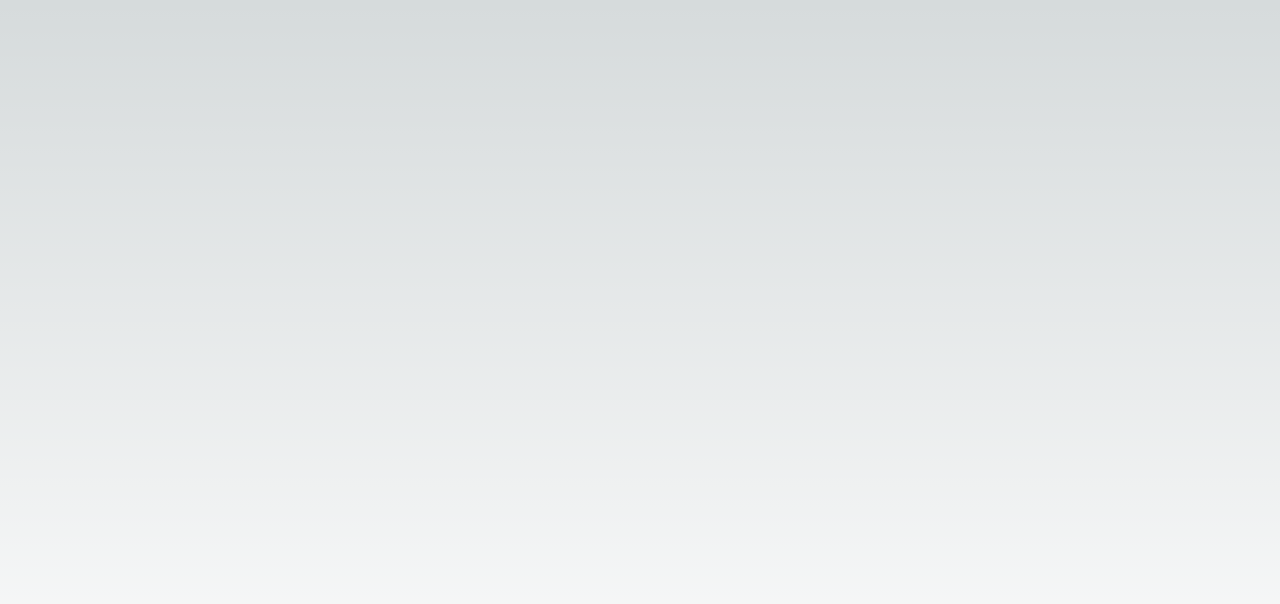
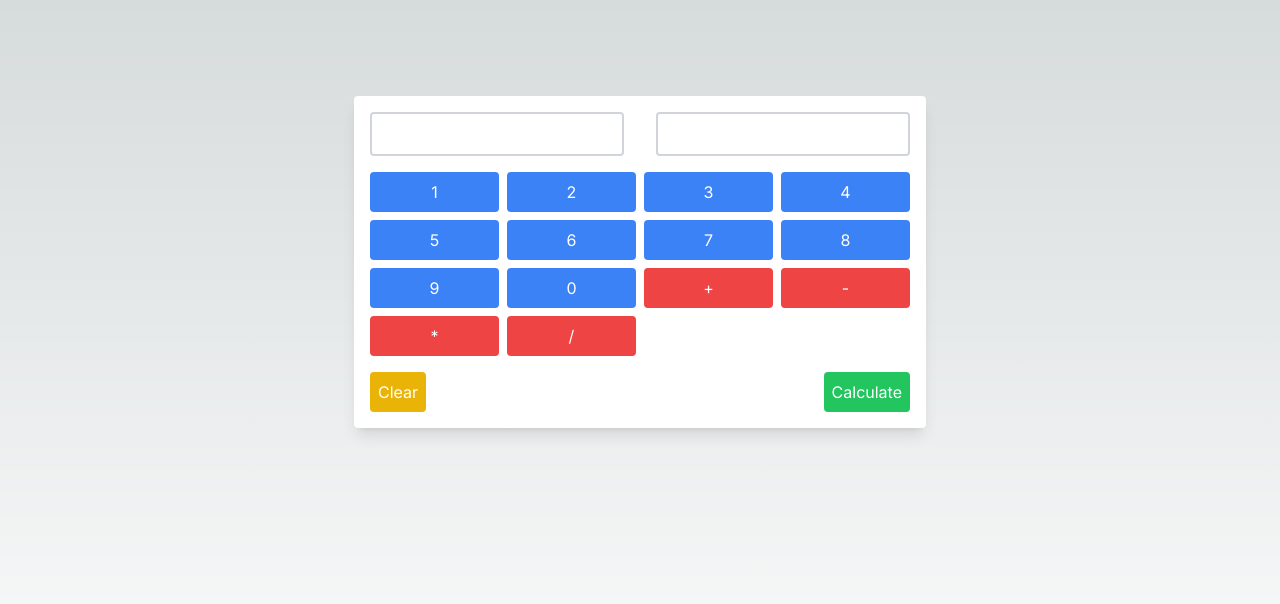
Before and after one commit to stub-ai/d3ee6841-d361-5639-b3e9-46a5fc818b6b, a Next.js app: page / in a window 1280 px wide. Shown: the top 604 px of the page. Built offline with nearby package versions, Linux system fonts and the light colour scheme.

Commit message:
Commit from Stub AI (#1)

```diff
--- /dev/null
+++ b/components/Calculator.tsx
@@ -0,0 +1,104 @@
+import { useState } from 'react';
+
+const Calculator = () => {
+  const [firstNumber, setFirstNumber] = useState('');
+  const [secondNumber, setSecondNumber] = useState('');
+  const [operator, setOperator] = useState('');
+  const [result, setResult] = useState('');
+
+  const handleNumberClick = (number: string) => {
+    if (!operator) {
+      setFirstNumber(firstNumber + number);
+    } else {
+      setSecondNumber(secondNumber + number);
+    }
+  };
+
+  const handleOperatorClick = (operator: string) => {
+    setOperator(operator);
+  };
+
+  const calculate = () => {
+    const num1 = parseFloat(firstNumber);
+    const num2 = parseFloat(secondNumber);
+
+    switch (operator) {
+      case '+':
+        setResult((num1 + num2).toString());
+        break;
+      case '-':
+        setResult((num1 - num2).toString());
+        break;
+      case '*':
+        setResult((num1 * num2).toString());
+        break;
+      case '/':
+        setResult((num1 / num2).toString());
+        break;
+      default:
+        break;
+    }
+  };
+
+  const clear = () => {
+    setFirstNumber('');
+    setSecondNumber('');
+    setOperator('');
+    setResult('');
+  };
+
+  return (
+    <div className="bg-white p-4 rounded shadow-lg">
+      <div className="flex justify-center items-center mb-4">
+        <input
+          type="text"
+          value={firstNumber}
+          readOnly
+          className="border-2 border-gray-300 rounded mr-2 p-2 text-center"
+        />
+        <span className="mx-2">{operator}</span>
+        <input
+          type="text"
+          value={secondNumber}
+          readOnly
+          className="border-2 border-gray-300 rounded ml-2 p-2 text-center"
+        />
+      </div>
+      <div className="grid grid-cols-4 gap-2">
+        {[1, 2, 3, 4, 5, 6, 7, 8, 9, 0].map((number) => (
+          <button
+            key={number}
+            onClick={() => handleNumberClick(number.toString())}
+            className="bg-blue-500 text-white rounded p-2"
+          >
+            {number}
+          </button>
+        ))}
+        {['+', '-', '*', '/'].map((operator) => (
+          <button
+            key={operator}
+            onClick={() => handleOperatorClick(operator)}
+            className="bg-red-500 text-white rounded p-2"
+          >
+            {operator}
+          </button>
+        ))}
+      </div>
+      <div className="flex justify-between mt-4">
+        <button onClick={clear} className="bg-yellow-500 text-white rounded p-2">
+          Clear
+        </button>
+        <button onClick={calculate} className="bg-green-500 text-white rounded p-2">
+          Calculate
+        </button>
+      </div>
+      {result && (
+        <div className="mt-4 text-center">
+          <h2 className="text-xl font-bold">Result: {result}</h2>
+        </div>
+      )}
+    </div>
+  );
+};
+
+export default Calculator;
--- a/pages/index.tsx
+++ b/pages/index.tsx
@@ -1,5 +1,6 @@
 import Image from 'next/image'
 import { Inter } from 'next/font/google'
+import Calculator from '../components/Calculator'
 
 const inter = Inter({ subsets: ['latin'] })
 
@@ -8,6 +9,7 @@ export default function Home() {
     <main
       className={`flex min-h-screen flex-col items-center justify-between p-24 ${inter.className}`}
     >
+      <Calculator />
     </main>
   )
 }
```
